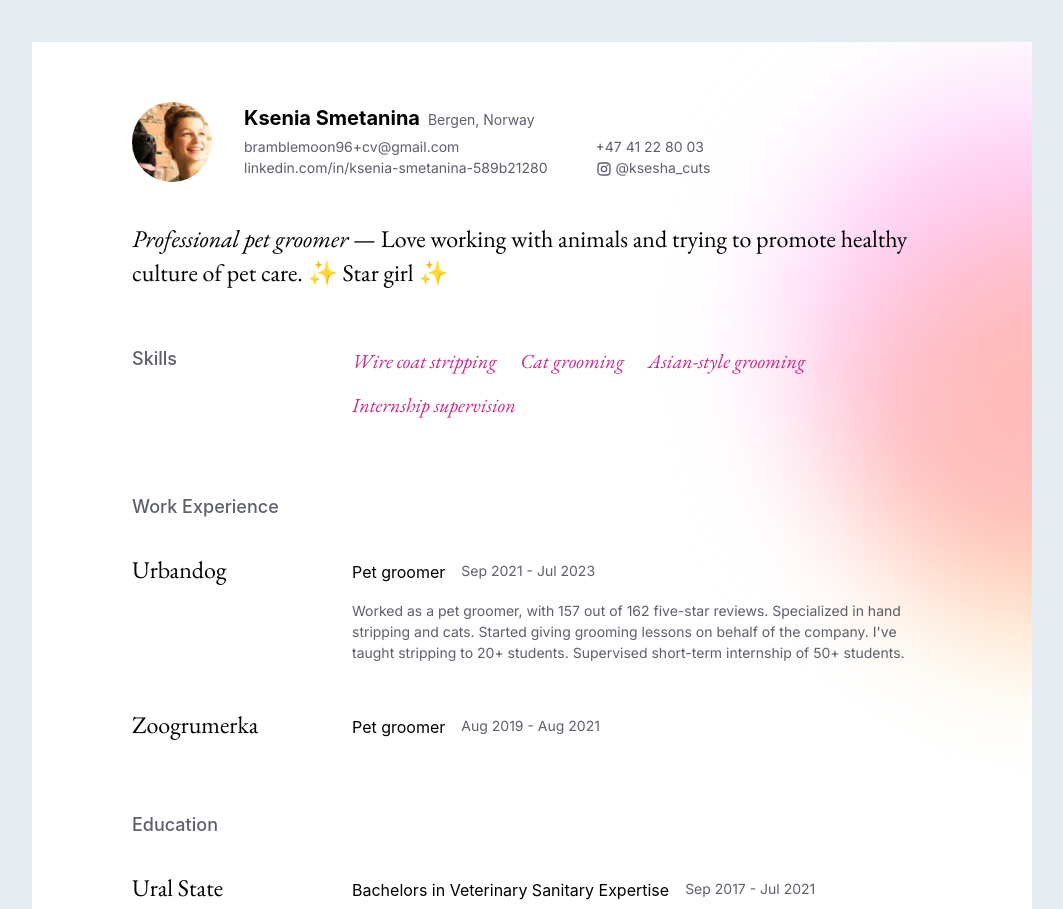
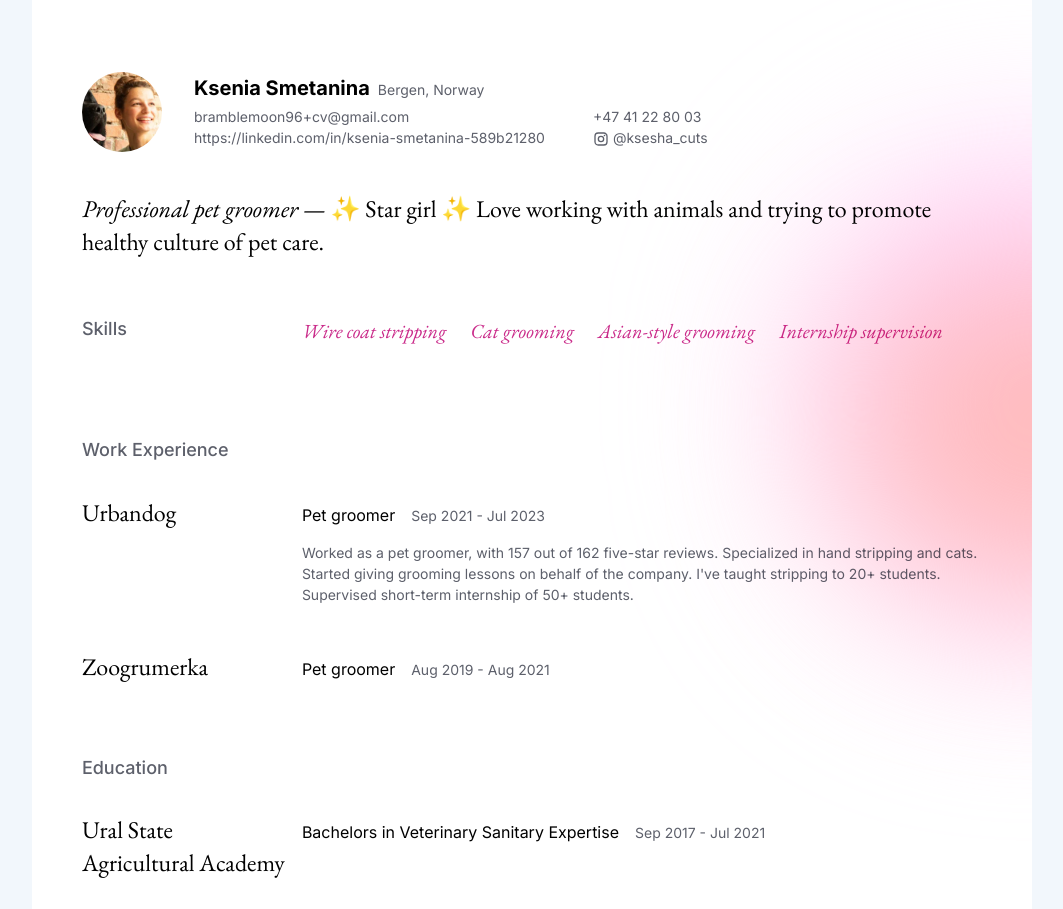
Before and after one commit to MonstraG/my-page, a Next.js app: page /ksesha-cuts in a window 1280 px wide. Shown: the top 909 px of the page, without its empty margins (108-1171 px from the left). Built offline with nearby package versions, Linux system fonts and the light colour scheme.

Commit message:
feat: one a4-printable, simpler markup

```diff
--- a/src/app/ksesha-cuts/page.module.css
+++ b/src/app/ksesha-cuts/page.module.css
@@ -1,27 +1,10 @@
-
-.pageBg {
-  margin: 0;
-  background-color: #e4ebf1;
-  min-height: 100vh;
-  min-width: 100vw;
-  padding: 42px;
-}
-
-.page {
-  min-width: 0;
+.paper {
+  width: 1000px;
+  max-height: calc(297 * 1000px / 210);
   margin: 0 auto;
-  width: 100%;
-  max-width: 1000px;
   background-color: #fff;
+  padding: 1.9cm 1.32cm 3.67cm;
   overflow: hidden;
-}
-
-.pageContent {
-  min-width: 0;
-  margin: 0 auto;
-  width: 100%;
-  max-width: 920px;
-  padding: 60px;
 }
 
 .header {
@@ -45,8 +28,6 @@
 }
 
 .myName {
-  min-width: 0;
-  font-family: -apple-system, sans-serif;
   line-height: 1.6;
   font-weight: 700;
   font-size: 20px;
@@ -126,8 +107,6 @@
 }
 
 .sectionHeader {
-  min-width: 0;
-  font-family: -apple-system, sans-serif;
   line-height: 1.6;
   color: #5d606b;
   font-size: 18px;
@@ -206,45 +185,39 @@
   flex-wrap: wrap;
   margin: 0;
   padding-top: 6px;
+  align-items: baseline;
 }
 
-.coolGradientContainer {
-  margin: 0;
-  min-width: 0;
+.gradientContainer {
+  position: relative;
 }
 
-.coolGradientCircleOne {
-  margin: 0;
-  min-width: 0;
-  width: 486px;
-  height: 486px;
-  border-radius: 9999px;
-  background-color: #ffcdfa;
+.gradientCircle {
+  border-radius: 999px;
   position: absolute;
-  top: -10px;
-  right: -345px;
-  filter: blur(65px);
+  right: -300px;
+  filter: blur(85px);
   mix-blend-mode: multiply;
 }
 
-.coolGradientCircleTwo {
-  margin: 0;
-  min-width: 0;
+.gradientCircleOne {
+  width: 486px;
+  height: 486px;
+  background-color: #ffcdfa;
+  top: -120px;
+}
+
+.gradientCircleTwo {
   width: 430px;
-  height: 430px;
-  border-radius: 9999px;
+  height: 300px;
+  top: 0;
   background-color: #ffe9be;
-  position: absolute;
-  top: 122px;
-  right: -345px;
-  filter: blur(65px);
-  mix-blend-mode: multiply;
 }
 
 .positionNameTwo {
   margin: 0;
   min-width: 0;
-  font-family: -apple-system, sans-serif;
+
   line-height: 1.6;
   font-weight: 400;
   font-size: 16px;
--- a/src/app/ksesha-cuts/page.tsx
+++ b/src/app/ksesha-cuts/page.tsx
@@ -16,10 +16,7 @@ const MyCvPage: NextPage = () => (
 			href="https://fonts.googleapis.com/css2?family=EB+Garamond:ital@0;1&amp;display=swap"
 			rel="stylesheet"
 		/>
-		<div>
-			<div className={styles.pageBg}>
-				<div className={styles.page}>
-					<main className={styles.pageContent}>
+		<div className={`${styles.paper}`}>
 			<header className={styles.header}>
 				<div className={styles.nameAndContacts}>
 					<Image
@@ -54,12 +51,12 @@ const MyCvPage: NextPage = () => (
 									rel="noopener noreferrer nofollow ugc"
 									className={styles.contactMeLink}
 								>
-												linkedin.com/in/ksenia-smetanina-589b21280
+									https://linkedin.com/in/ksenia-smetanina-589b21280
 								</a>
 							</div>
 							<div className={styles.secondary}>
 								<a
-												href="tel:+47 41 22 80 03"
+									href="tel:+4741228003"
 									target="_blank"
 									rel="noopener noreferrer nofollow ugc"
 									className={styles.contactMeLink}
@@ -92,17 +89,14 @@ const MyCvPage: NextPage = () => (
 					</div>
 				</div>
 				<h2 className={styles.myDescription}>
-								<span className={styles.myTitle}>Professional pet groomer</span> —
-								Love working with animals and trying to promote healthy culture of
-								pet care. ✨ Star girl ✨
+					<span className={styles.myTitle}>Professional pet groomer</span> — ✨ Star girl
+					✨ Love working with animals and trying to promote healthy culture of pet care.
 				</h2>
-							<div className={styles.coolGradientContainer}>
-								<div className={styles.coolGradientCircleOne}></div>
-								<div className={styles.coolGradientCircleTwo}></div>
+				<div className={styles.gradientContainer}>
+					<div className={` ${styles.gradientCircle} ${styles.gradientCircleOne}`} />
+					<div className={` ${styles.gradientCircle} ${styles.gradientCircleTwo}`} />
 				</div>
 			</header>
-						<div className={styles.box}>
-							<div className={styles.box}>
 			<section className={styles.languagesSection}>
 				<h2 className={styles.sectionHeader}>Skills</h2>
 				<ul className={styles.skillList}>
@@ -115,7 +109,7 @@ const MyCvPage: NextPage = () => (
 			<section className={styles.section}>
 				<h2 className={styles.sectionHeader}>Work Experience</h2>
 				<div className={styles.workplaceContainer}>
-										<h2 className={styles.workplaceTitle}>
+					<h3 className={styles.workplaceTitle}>
 						<a
 							href="https://www.urbandogekb.ru/"
 							target="_blank"
@@ -124,28 +118,22 @@ const MyCvPage: NextPage = () => (
 						>
 							Urbandog
 						</a>
-										</h2>
-										<div className={styles.box}>
+					</h3>
+					<div>
 						<div className={styles.workplacePositionSection}>
-												<div className={styles.positionNameTwo}>
-													Pet groomer
-												</div>
-												<div className={styles.secondary}>
-													<span>Sep 2021 - Jul 2023</span>
-												</div>
+							<div className={styles.positionNameTwo}>Pet groomer</div>
+							<div className={styles.secondary}>Sep 2021 - Jul 2023</div>
 						</div>
 						<p className={styles.secondary}>
-												Worked as a pet groomer, with 157 out of 162
-												five-star reviews. Specialized in hand stripping and
-												cats. Started giving grooming lessons on behalf of
-												the company. I&apos;ve taught stripping to 20+
-												students. Supervised short-term internship of 50+
-												students.
+							Worked as a pet groomer, with 157 out of 162 five-star reviews.
+							Specialized in hand stripping and cats. Started giving grooming lessons
+							on behalf of the company. I&apos;ve taught stripping to 20+ students.
+							Supervised short-term internship of 50+ students.
 						</p>
 					</div>
 				</div>
 				<div className={styles.workplaceContainer}>
-										<h2 className={styles.workplaceTitle}>
+					<h3 className={styles.workplaceTitle}>
 						<a
 							href="https://www.instagram.com/zoogrumerka"
 							target="_blank"
@@ -154,23 +142,17 @@ const MyCvPage: NextPage = () => (
 						>
 							Zoogrumerka
 						</a>
-										</h2>
-										<div className={styles.box}>
+					</h3>
 					<div className={styles.workplacePositionSection}>
-												<div className={styles.positionNameTwo}>
-													Pet groomer
-												</div>
-												<div className={styles.secondary}>
-													<span>Aug 2019 - Aug 2021</span>
-												</div>
-											</div>
+						<div className={styles.positionNameTwo}>Pet groomer</div>
+						<div className={styles.secondary}>Aug 2019 - Aug 2021</div>
 					</div>
 				</div>
 			</section>
 			<section className={styles.section}>
 				<h2 className={styles.sectionHeader}>Education</h2>
 				<div className={styles.workplaceContainer}>
-										<h2 className={styles.workplaceTitle}>
+					<h3 className={styles.workplaceTitle}>
 						<a
 							href="https://urgau.ru/"
 							target="_blank"
@@ -179,16 +161,21 @@ const MyCvPage: NextPage = () => (
 						>
 							Ural State Agricultural Academy
 						</a>
-										</h2>
-										<div className={styles.box}>
+					</h3>
+					<div>
 						<div className={styles.workplacePositionSection}>
 							<div className={styles.positionNameTwo}>
 								Bachelors in Veterinary Sanitary Expertise
 							</div>
-												<div className={styles.secondary}>
-													<span>Sep 2017 - Jul 2021</span>
+							<div className={styles.secondary}>Sep 2017 - Jul 2021</div>
 						</div>
 					</div>
+				</div>
+				<div className={styles.workplaceContainer}>
+					<h3 className={styles.workplaceTitle}>Advanced training</h3>
+					<div className={styles.workplacePositionSection}>
+						<div className={styles.positionNameTwo}>Pet grooming</div>
+						<div className={styles.secondary}>Aug 2019 - Jul 2023</div>
 					</div>
 				</div>
 			</section>
@@ -197,17 +184,13 @@ const MyCvPage: NextPage = () => (
 				<div className={styles.languagesContent}>
 					<div className={styles.language}>
 						<div className={styles.languageName}>Russian</div>
-											<div
-												className={`${styles.secondary} ${styles.languageProficiency}`}
-											>
+						<div className={`${styles.secondary} ${styles.languageProficiency}`}>
 							Native
 						</div>
 					</div>
 					<div className={styles.language}>
 						<div className={styles.languageName}>English</div>
-											<div
-												className={`${styles.secondary} ${styles.languageProficiency}`}
-											>
+						<div className={`${styles.secondary} ${styles.languageProficiency}`}>
 							B2
 						</div>
 					</div>
@@ -216,30 +199,18 @@ const MyCvPage: NextPage = () => (
 			<section className={styles.section}>
 				<h2 className={styles.sectionHeader}>Volunteering</h2>
 				<div className={styles.workplaceContainer}>
-										<h2 className={styles.workplaceTitle}>Dog groomer</h2>
-										<div className={styles.box}>
+					<h3 className={styles.workplaceTitle}>Dog groomer</h3>
+					<div>
 						<div className={styles.workplacePositionSection}>
-												<div className={styles.secondary}>
-													May 2022 - Dec 2022
+							<div className={styles.secondary}>May 2022 - Dec 2022</div>
 						</div>
-											</div>
-											<div className={styles.box}>
-												<div className={styles.box}>
 						<p className={styles.secondary}>
-														Bi-monthly free-of-charge grooming jobs for
-														a local animal shelter, to promote the dogs
-														for adoption
+							Bi-monthly free-of-charge grooming jobs for a local animal shelter, to
+							promote the dogs for adoption
 						</p>
 					</div>
 				</div>
-										</div>
-									</div>
 			</section>
-							</div>
-						</div>
-					</main>
-				</div>
-			</div>
 		</div>
 	</>
 );
```
Lines whose indentation alone changed are shown as unchanged.
